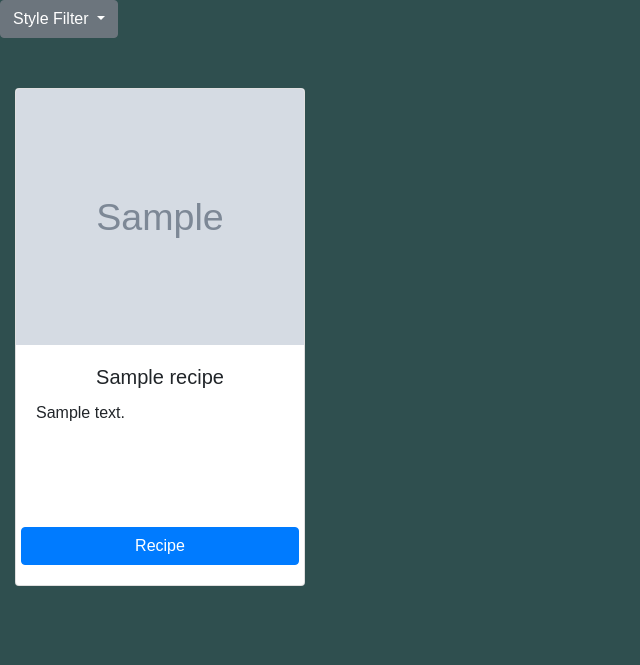
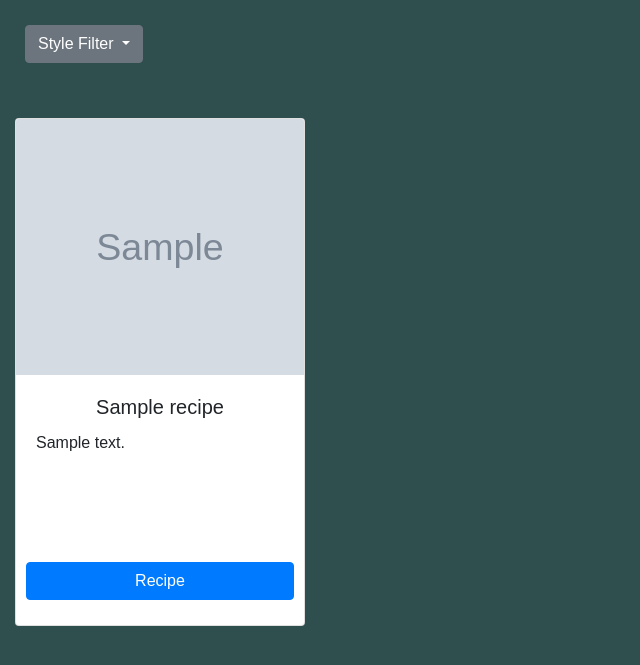
Before and after one commit to armedcor/Grain_Haven, a Flask app: page /ipa_style in a window 1280 px wide. Shown: the part 96-761 px from the top of the page, without its empty margins (0-640 px from the left). Run offline with Flask 2, Linux system fonts and the light colour scheme; grey boxes marked "Sample" are stand-in pictures; a database or web service that is not in the repository returns one stand-in record (values such as "Sample title"); some libraries are stand-ins or nearby versions; some web fonts are replaced.

Commit message:
changed dropdown button styling

```diff
--- a/static/css/style.css
+++ b/static/css/style.css
@@ -105,7 +105,11 @@
 }
 
 .card-body-recipe {
-  margin: none;
+  margin-left: 10px;
+}
+
+.btn {
+  margin: 5px;
 }
 
 /* Add and edit recipe */
--- a/templates/filteredrecipes.html
+++ b/templates/filteredrecipes.html
@@ -2,7 +2,7 @@
 {% block filtered %}
 
 <container>
-    <div class="dropdown">
+    <div class="dropdown filter-button">
         <button class="btn btn-secondary dropdown-toggle" type="button" id="dropdownMenuButton" data-toggle="dropdown" aria-haspopup="true" aria-expanded="false">
     Style Filter
   </button>
```
